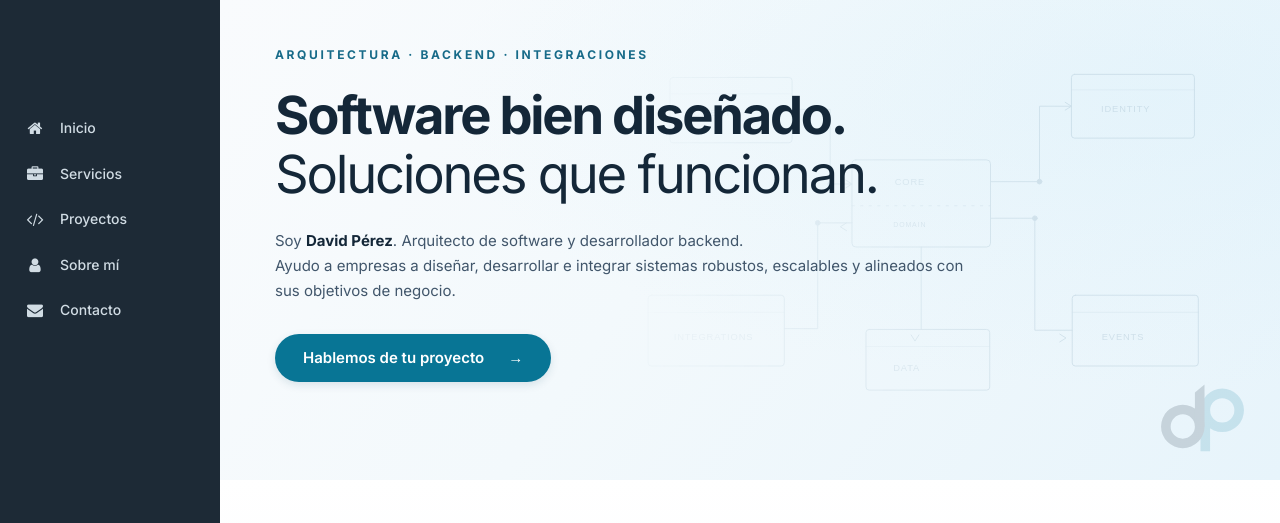
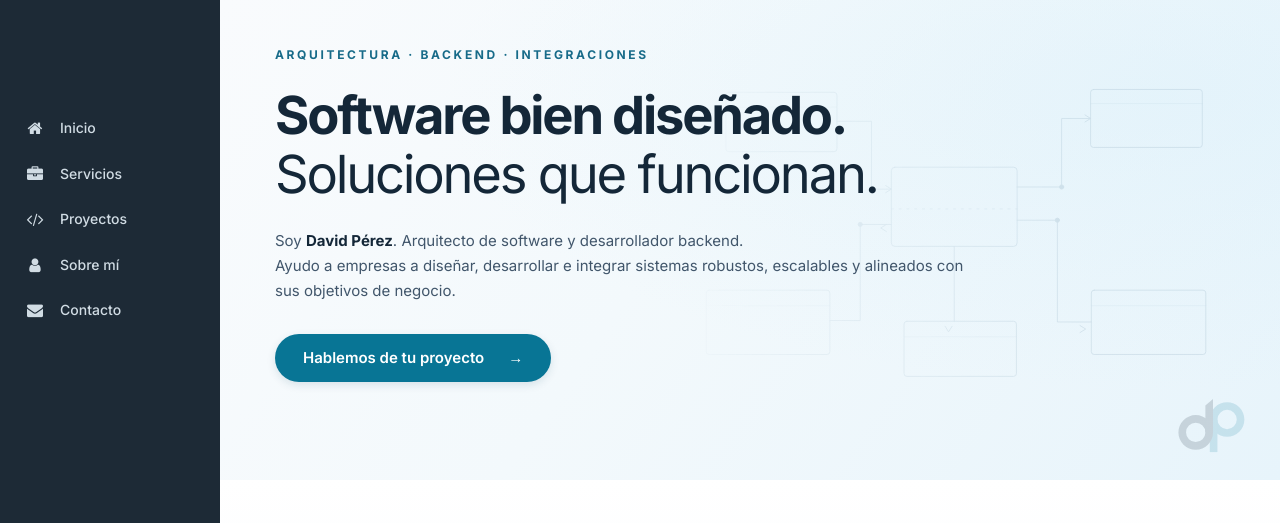
Before and after one commit to dabiz-me/dabiz.me, a Jekyll site: the page built from index.html, in a window 1280 px wide. Shown: the top 523 px of the page. Built offline with Jekyll 4.4.1, drawn with Linux system fonts in a browser that asks for light colours.

Commit message:
style: simplify hero context diagram and refine corner mark

```diff
--- a/assets/css/portfolio-theme.css
+++ b/assets/css/portfolio-theme.css
@@ -411,17 +411,17 @@ a:focus-visible, button:focus-visible, input:focus-visible, textarea:focus-visib
   position: absolute;
   right: 34px;
   bottom: 24px;
-  width: 88px;
+  width: 70px;
   height: auto;
   opacity: .16;
   pointer-events: none;
   z-index: 0;
 }
 @media (max-width: 1100px) {
-  .dabiz-landing .dabiz-corner-mark { right: 26px; bottom: 22px; width: 74px; }
+  .dabiz-landing .dabiz-corner-mark { right: 26px; bottom: 22px; width: 59px; }
 }
 @media (max-width: 767px) {
-  .dabiz-landing .dabiz-corner-mark { right: 18px; bottom: 18px; width: 58px; opacity: .13; }
+  .dabiz-landing .dabiz-corner-mark { right: 18px; bottom: 18px; width: 46px; opacity: .13; }
 }
 
 
@@ -432,7 +432,7 @@ a:focus-visible, button:focus-visible, input:focus-visible, textarea:focus-visib
   display:block!important;
   position:absolute;
   inset:0 0 0 auto;
-  width:66%;
+  width:60%;
   height:100%;
   background:url("../images/context-blueprint.svg") no-repeat right center;
   background-size:contain;
@@ -444,5 +444,5 @@ a:focus-visible, button:focus-visible, input:focus-visible, textarea:focus-visib
   z-index:-1;
 }
 @media(max-width:767px){
- .dabiz-landing .dabiz-hero::before{width:84%;opacity:.10;background-position:right bottom}
+ .dabiz-landing .dabiz-hero::before{width:76%;opacity:.10;background-position:right bottom}
 }
```
Also changed, not shown: assets/images/context-blueprint.svg.
